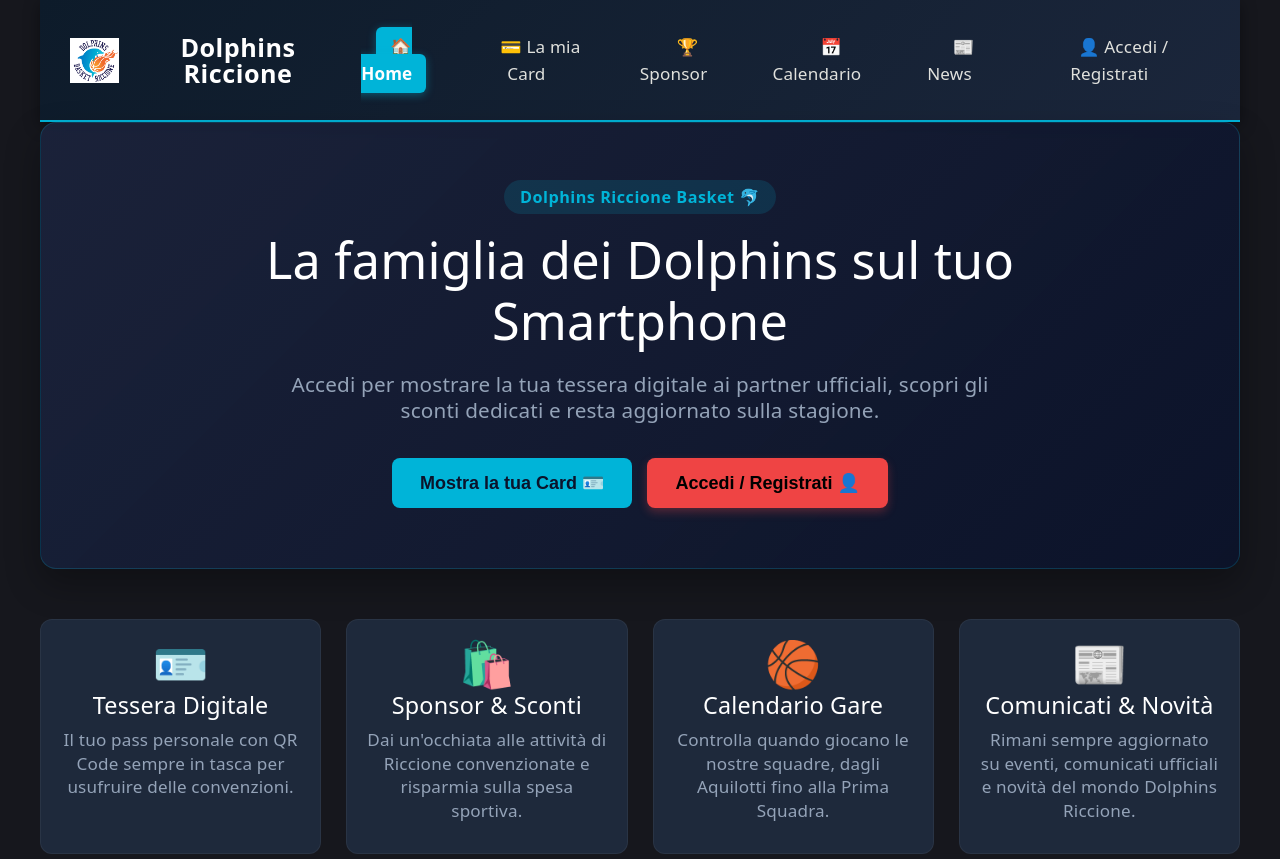
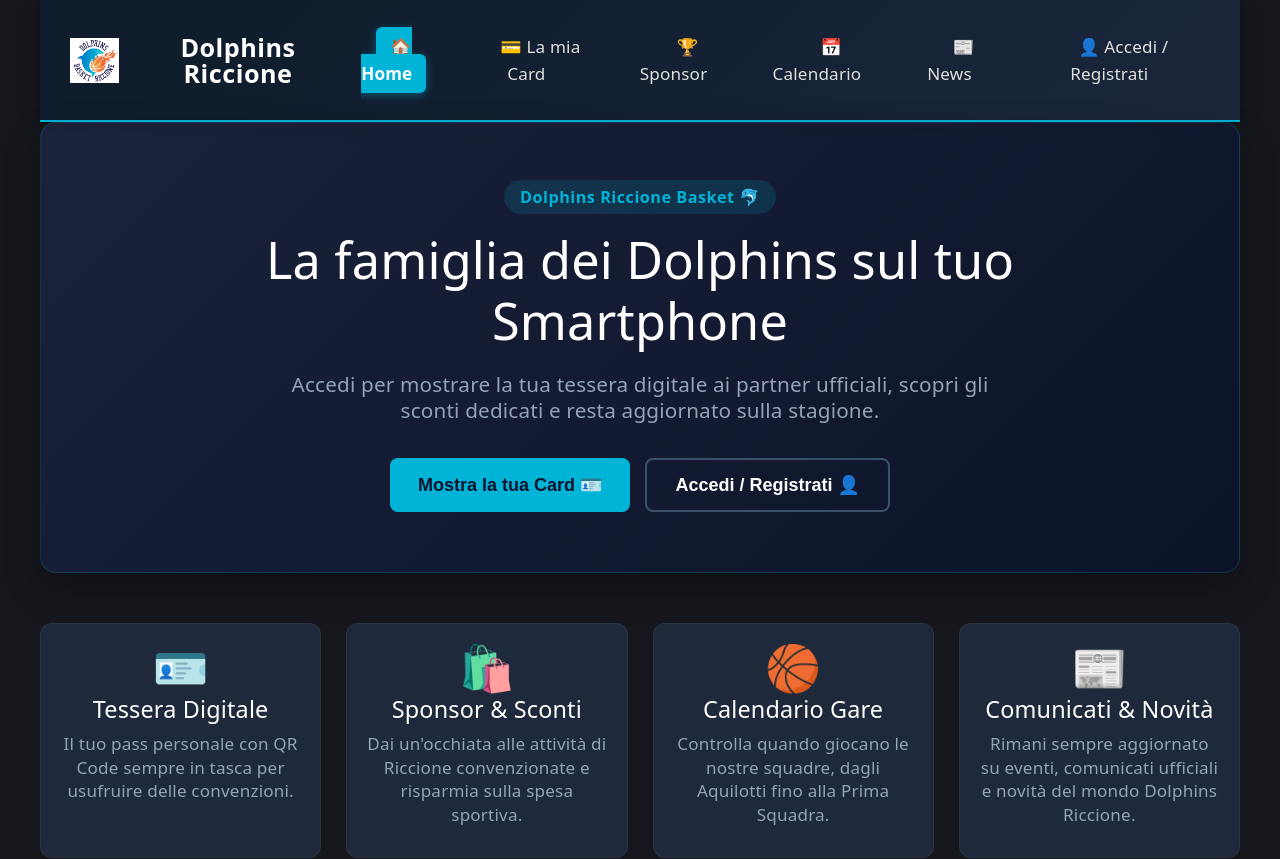
Before and after one commit to B1slungo/Dolphins-app, a React (Vite) app: page / in a window 1280 px wide. Shown: the top 859 px of the page. Built offline with nearby package versions, Linux system fonts and the light colour scheme; no server answers; the database is empty.

Commit message:
Aggiunto bottone admin + migliorie sponsor, basta

```diff
--- a/src/index.css
+++ b/src/index.css
@@ -789,8 +789,8 @@
   gap: 15px;
 }
 
-.btn-primary,
-.btn-secondary {
+.btn-primary-home,
+.btn-secondary-home {
   padding: 14px 28px;
   border-radius: 8px;
   font-size: 1rem;
@@ -799,24 +799,24 @@
   transition: all 0.2s ease;
 }
 
-.btn-primary {
+.btn-primary-home {
   background: var(--accent-cyan);
   color: var(--primary-blue);
   border: none;
 }
 
-.btn-primary:hover {
+.btn-primary-home:hover {
   background: var(--accent-cyan-hover);
   transform: translateY(-2px);
 }
 
-.btn-secondary {
+.btn-secondary-home {
   background: transparent;
   color: #ffffff;
   border: 2px solid #3a506b;
 }
 
-.btn-secondary:hover {
+.btn-secondary-home:hover {
   border-color: var(--accent-cyan);
   background: rgba(0, 180, 216, 0.05);
 }
--- a/src/pages/Home.jsx
+++ b/src/pages/Home.jsx
@@ -65,10 +65,10 @@
             scopri gli sconti dedicati e resta aggiornato sulla stagione.
           </p>
           <div className="hero-buttons">
-            <button className="btn-primary" onClick={() => navigate('/card')}>
+            <button className="btn-primary-home" onClick={() => navigate('/card')}>
               Mostra la tua Card 🪪
             </button>
-            <button className="btn-secondary" onClick={() => navigate('/login')}>
+            <button className="btn-secondary-home" onClick={() => navigate('/login')}>
               Accedi / Registrati 👤
             </button>
           </div>
```
